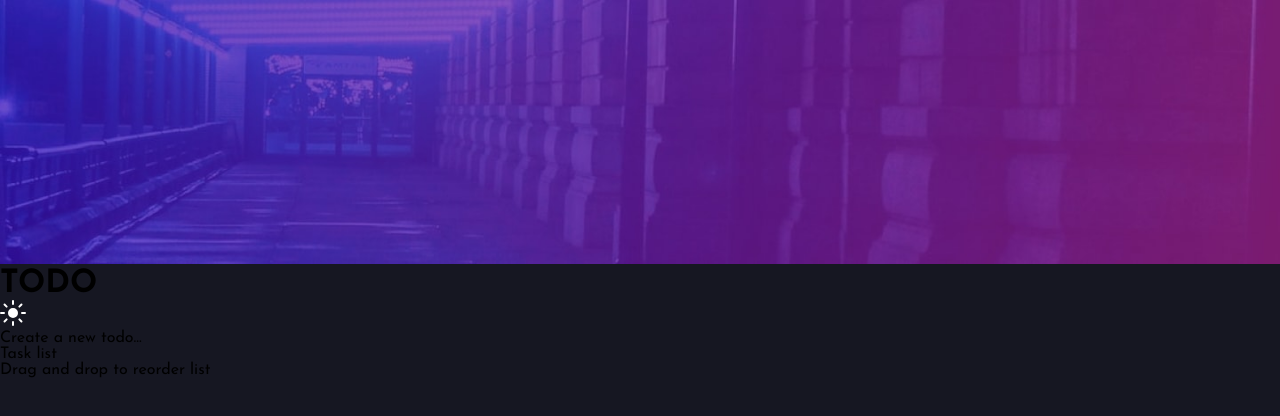
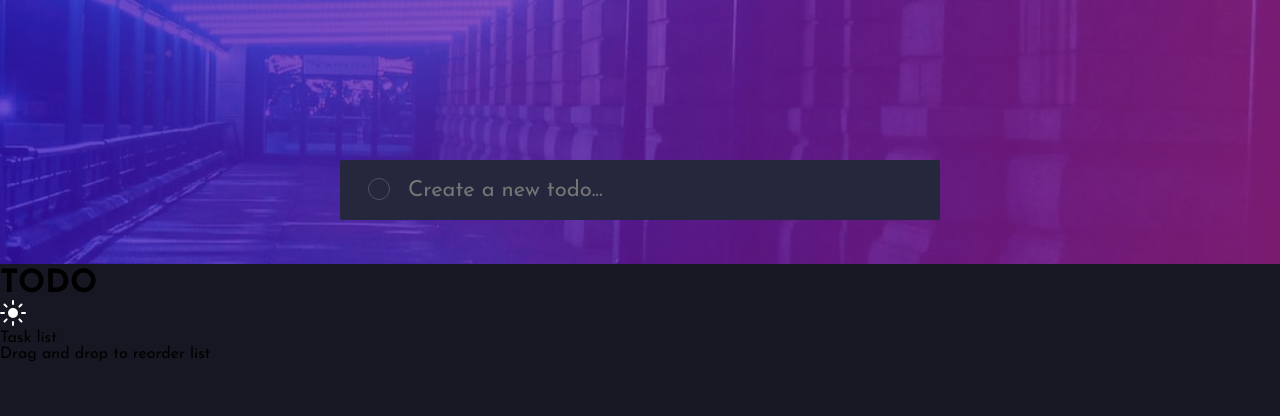
Before and after one commit to Thymoos/todo-app, a React (Create React App) app: page / in a window 1280 px wide. Shown: the top 416 px of the page. Built offline with nearby package versions, Linux system fonts and the light colour scheme.

Commit message:
Add styles for input field

```diff
--- a/src/components/AddTask.css
+++ b/src/components/AddTask.css
@@ -0,0 +1,70 @@
+.addTask {
+    background-color: hsl(235, 24%, 19%);
+    border-radius: 2px;
+    width: 600px;
+    height: 60px;
+    display: flex;
+    justify-content: flex-start;
+    position: absolute;
+    top: 20vh;
+    left: 50vw;
+    transform: translate(-50%, 0);
+}
+
+[type="checkbox"] {
+    opacity: 0;
+}
+
+[type="checkbox"]+label {
+    position: relative;
+    padding-left: 15px;
+    cursor: pointer;
+    display: inline-block;
+    color: white;
+    margin-top: 18px;
+}
+
+[type="checkbox"]+label::before {
+    content: "";
+    position: absolute;
+    width: 20px;
+    height: 20px;
+    border: 1px solid hsl(233, 14%, 35%);
+    background-color: transparent;
+    border-radius: 50%;
+}
+
+[type="checkbox"]:checked+label::before {
+    content: "";
+    position: absolute;
+    width: 20px;
+    height: 20px;
+    border: 1px solid hsl(233, 14%, 35%);
+    background-image: var(--check-background);
+    border-radius: 50%;
+}
+
+[type="checkbox"]:checked+label::after {
+    content: "";
+    position: absolute;
+    width: 20px;
+    height: 20px;
+    border: 1px solid hsl(233, 14%, 35%);
+    background-image: url(../images/checkmark-8.png);
+    background-position: center;
+    background-repeat: no-repeat;
+    border-radius: 50%;
+}
+
+.addTask input#text {
+    border: none;
+    background-color: transparent;
+    width: 600px;
+    font-size: 22px;
+    color: hsl(234, 39%, 85%);
+    margin-left: 40px;
+}
+
+.addTask input#text:focus {
+    outline: none;
+}
--- a/src/components/AddTask.js
+++ b/src/components/AddTask.js
@@ -4,7 +4,9 @@ import './AddTask.css'
 const AddTask = () => {
     return (
         <div className="addTask">
-            Create a new todo...
+            <input className="checkbox" type="checkbox" name="value" id="input" />
+            <label htmlFor="input"></label>
+            <input id="text" type="text" spellCheck="false" placeholder="Create a new todo..."/>
         </div>
      );
 }
--- a/src/index.css
+++ b/src/index.css
@@ -3,6 +3,7 @@
     padding: 0;
     box-sizing: border-box;
     font-family: 'Josefin Sans', sans-serif;
+
     --bright-blue: hsl(220, 98%, 61%);
-    --check-background: linear-gradient(hsl(192, 100%, 67%), hsl(280, 87%, 65%));
+    --check-background: linear-gradient(to bottom right, hsl(192, 100%, 67%), hsl(280, 87%, 65%));
 }
```
Also changed, not shown: src/images/checkmark-8.png (added).
